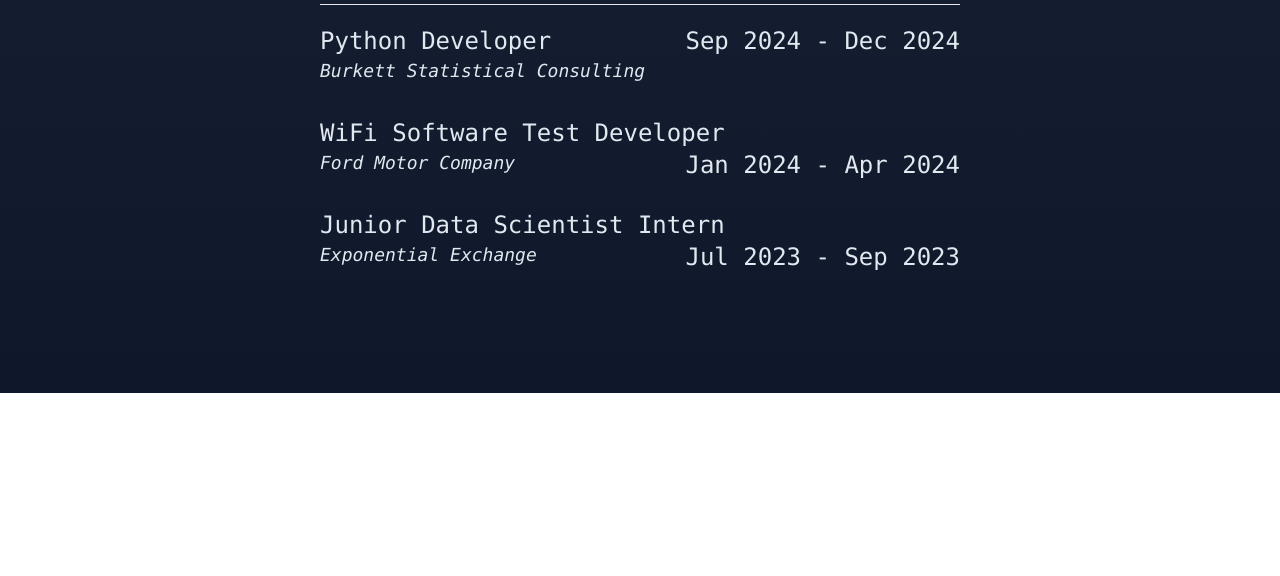
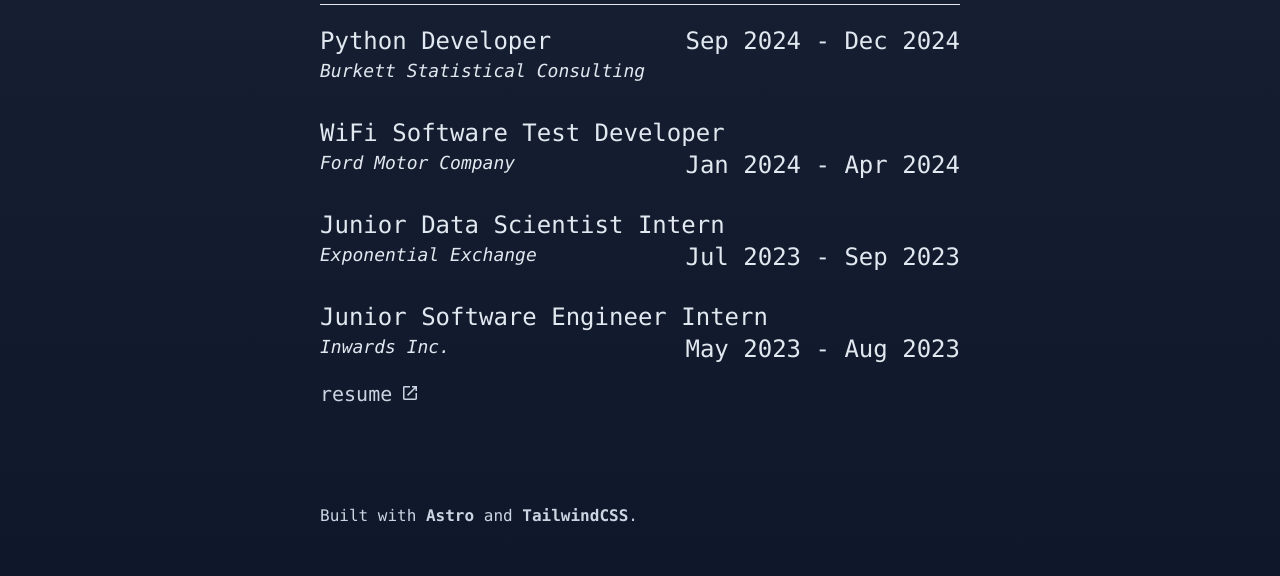
Before and after one commit to VishGit1234/VishGit1234.github.io, an Astro site: page / in a window 1280 px wide. Shown: the part 726-1302 px from the top of the page. Before the commit the page ends 1119 px from the top, so only its background shows below. Built offline with nearby package versions, Linux system fonts and the light colour scheme; Astro itself is replaced by a stand-in of ours.

Commit message:
add resume

```diff
--- a/src/pages/aboutme.md
+++ b/src/pages/aboutme.md
@@ -1 +1 @@
-I'm currently a third year Computer Science student at the University of Waterloo and am passionate about all things software 💻, especially data science 📈. Through multiple internships, I've had the opportunity to develop software in a variety of environments for many different projects.
+I'm currently a third year Computer Science student at the University of Waterloo and am passionate about all things software and robotics. Through multiple internships, I've had the opportunity to develop software in a variety of environments for many different projects.
--- a/src/pages/index.astro
+++ b/src/pages/index.astro
@@ -45,8 +45,21 @@
           <br>
           <div class="italic text-base lg:text-lg">Exponential Exchange</div>
         </div>
+        <div class="mb-4">
+          <div class="float-left">Junior Software Engineer Intern</div>
+          <div class="float-right">May 2023 - Aug 2023</div>
+          <br>
+          <div class="italic text-base lg:text-lg">Inwards Inc.</div>
+        </div>
+        <a href="/Vishal_Resume.pdf" target="_blank" class="mb-8 text-lg lg:text-xl inline-flex text-slate-300 hover:text-blue-300 fill-slate-300 hover:fill-blue-300">
+          <div class="mr-2">resume</div>
+          <svg xmlns="http://www.w3.org/2000/svg" height="20px" viewBox="0 -1100 960 960" width="20px"><path d="M216-144q-29.7 0-50.85-21.15Q144-186.3 144-216v-528q0-29.7 21.15-50.85Q186.3-816 216-816h264v72H216v528h528v-264h72v264q0 29.7-21.15 50.85Q773.7-144 744-144H216Zm171-192-51-51 357-357H576v-72h240v240h-72v-117L387-336Z"/></svg>
+        </a>
       </div>
-      <br>
+      <div class="mt-16 -mb-4 text-sm lg:text-base text-slate-300">
+        Built with <b><a class="hover:text-blue-300" href="https://astro.build/" target="_blank">Astro</a></b>
+        and <b><a class="hover:text-blue-300" href="https://tailwindcss.com/" target="_blank">TailwindCSS</a></b>.
+      </div>
     </div>
   </body>
 </html>
--- a/src/pages/skills.md
+++ b/src/pages/skills.md
@@ -1,7 +1,7 @@
 **Languages**: Python, C/C++, C#, HTML/CSS, SQL, R, Bash
 
-**Frameworks**: .NET, Selenium, ROS, AWS
+**Frameworks**: ROS, AWS, .NET, Selenium
 
 **Tools**: Docker, Git, GitHub, Jenkins, JIRA, Linux, Solidworks
 
-**Libraries**: NumPy, PyTorch, Matplotlib, Pandas, Slash, Scikit-Learn
+**Libraries**: Pandas, NumPy, PyTorch, Matplotlib, Slash, Scikit-Learn
```
Also changed, not shown: 1 other file.
